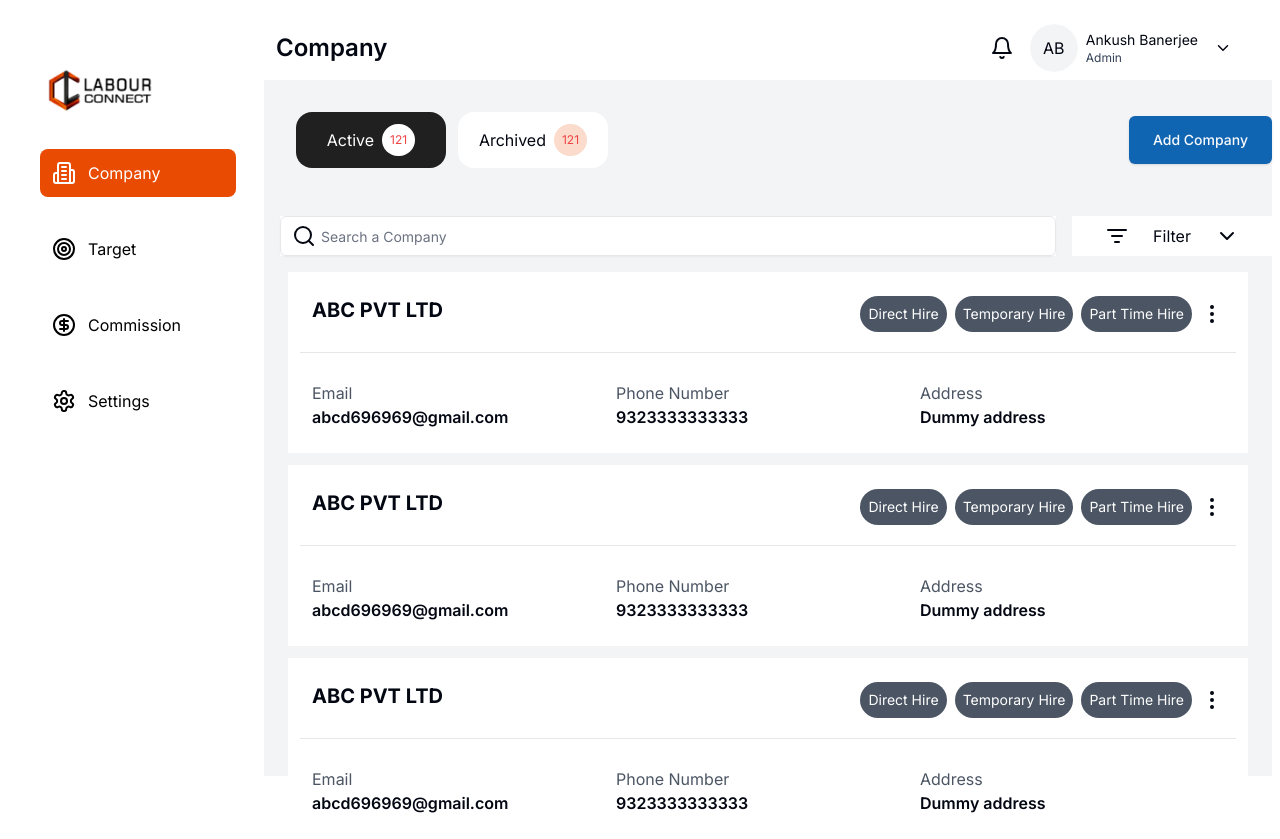
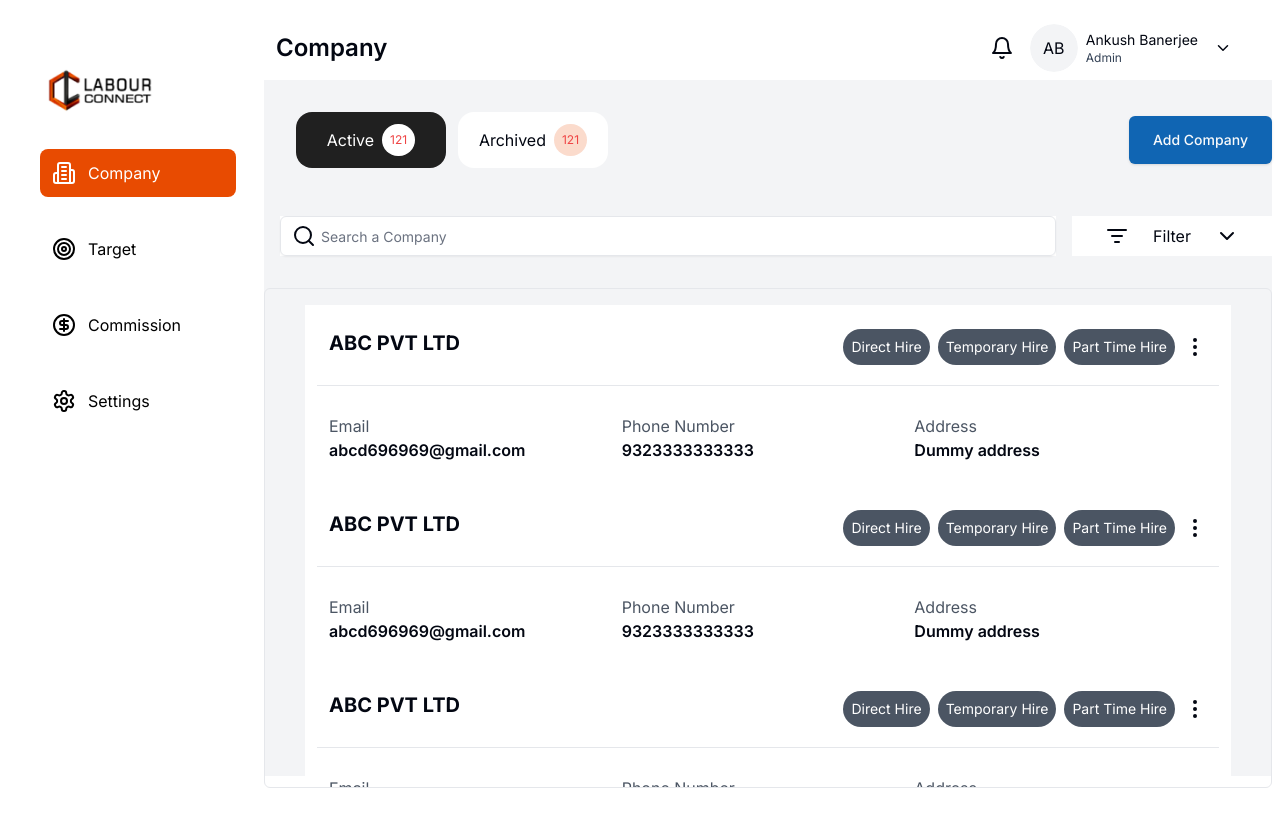
Before and after one commit to Line-CodeLC/talento-fe, a Next.js app: page /sales in a window 1280 px wide. After the commit the page ends 800 px from the top, so only its background shows below. Built offline with nearby package versions, Linux system fonts and the light colour scheme.

Commit message:
wip-scrollarea

```diff
--- a/package.json
+++ b/package.json
@@ -15,6 +15,7 @@
     "@radix-ui/react-dropdown-menu": "^2.1.1",
     "@radix-ui/react-icons": "^1.3.0",
     "@radix-ui/react-label": "^2.1.0",
+    "@radix-ui/react-scroll-area": "^1.1.0",
     "@radix-ui/react-select": "^2.1.1",
     "@radix-ui/react-separator": "^1.1.0",
     "@radix-ui/react-slot": "^1.1.0",
--- a/src/app/sales/page.tsx
+++ b/src/app/sales/page.tsx
@@ -1,29 +1,29 @@
 "use client";
-import React, { FC, useState } from "react";
+import React, { FC } from "react";
 
 import CompanyCard from "./components/CompanyCard";
-
 import FilterBox from "./components/FilterBox";
 import SearchBox from "./components/SearchBox";
 import StatusTabs from "./components/StatusTabs";
+import { ScrollArea } from "@/components/ui/scroll-area";
 
 interface PageProps {}
-const page: FC<PageProps> = () => {
+const Page: FC<PageProps> = () => {
   return (
     <div>
       <StatusTabs />
-      <div className="flex items-center">
+      <div className="flex items-center mb-4">
         <SearchBox />
         <FilterBox />
       </div>
 
-      <div className="flex gap-3 flex-col">
-        <CompanyCard />
-        <CompanyCard />
-        <CompanyCard />
-      </div>
+      <ScrollArea className="max-h-[500px] w-full md:max-w-8xl rounded-md border p-4 overflow-y-auto">
+        {Array.from({ length: 10 }).map((_, idx) => (
+          <CompanyCard key={idx} />
+        ))}
+      </ScrollArea>
     </div>
   );
 };
 
-export default page;
+export default Page;
--- /dev/null
+++ b/src/components/ui/scroll-area.tsx
@@ -0,0 +1,48 @@
+"use client"
+
+import * as React from "react"
+import * as ScrollAreaPrimitive from "@radix-ui/react-scroll-area"
+
+import { cn } from "@/lib/utils"
+
+const ScrollArea = React.forwardRef<
+  React.ElementRef<typeof ScrollAreaPrimitive.Root>,
+  React.ComponentPropsWithoutRef<typeof ScrollAreaPrimitive.Root>
+>(({ className, children, ...props }, ref) => (
+  <ScrollAreaPrimitive.Root
+    ref={ref}
+    className={cn("relative overflow-hidden", className)}
+    {...props}
+  >
+    <ScrollAreaPrimitive.Viewport className="h-full w-full rounded-[inherit]">
+      {children}
+    </ScrollAreaPrimitive.Viewport>
+    <ScrollBar />
+    <ScrollAreaPrimitive.Corner />
+  </ScrollAreaPrimitive.Root>
+))
+ScrollArea.displayName = ScrollAreaPrimitive.Root.displayName
+
+const ScrollBar = React.forwardRef<
+  React.ElementRef<typeof ScrollAreaPrimitive.ScrollAreaScrollbar>,
+  React.ComponentPropsWithoutRef<typeof ScrollAreaPrimitive.ScrollAreaScrollbar>
+>(({ className, orientation = "vertical", ...props }, ref) => (
+  <ScrollAreaPrimitive.ScrollAreaScrollbar
+    ref={ref}
+    orientation={orientation}
+    className={cn(
+      "flex touch-none select-none transition-colors",
+      orientation === "vertical" &&
+        "h-full w-2.5 border-l border-l-transparent p-[1px]",
+      orientation === "horizontal" &&
+        "h-2.5 flex-col border-t border-t-transparent p-[1px]",
+      className
+    )}
+    {...props}
+  >
+    <ScrollAreaPrimitive.ScrollAreaThumb className="relative flex-1 rounded-full bg-border" />
+  </ScrollAreaPrimitive.ScrollAreaScrollbar>
+))
+ScrollBar.displayName = ScrollAreaPrimitive.ScrollAreaScrollbar.displayName
+
+export { ScrollArea, ScrollBar }
```
Also changed, not shown: 1 other file (tests, documents, lock files or other folders).
